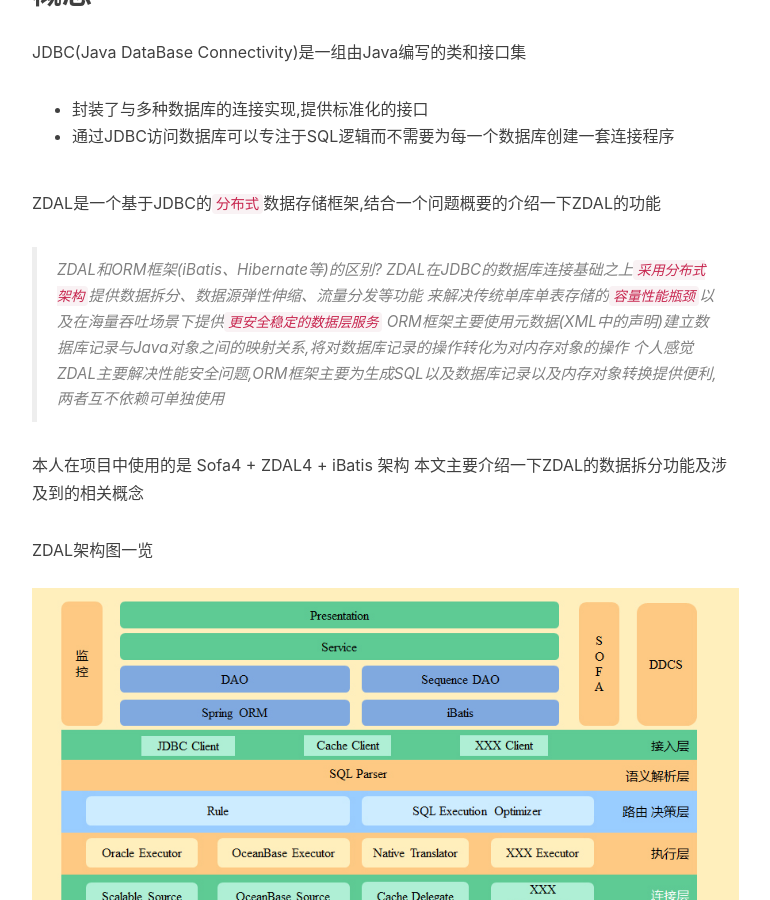
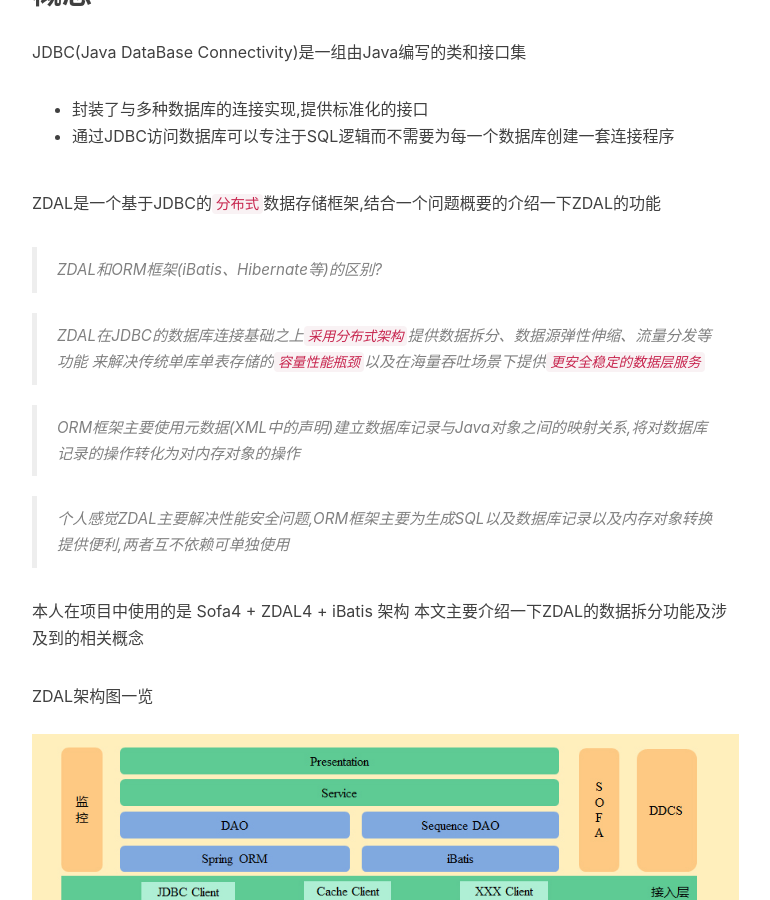
Before and after one commit to DoubleChick/DoubleChick.github.io, a Jekyll site: the page built from _posts/2017-12-10-zdal.markdown, in a window 1280 px wide and 900 px high, scrolled down 597 px. Shown: the whole window, without its empty margins (233-1003 px from the left). Built offline with Jekyll 4.4.1, drawn with Linux system fonts in a browser that asks for light colours; nearby versions of some CDN libraries; comment, search, counter and statistics services are not loaded; some of the changed text lies outside the part shown.

Commit message:
Blog4Part14

````diff
--- a/_posts/2017-12-10-zdal.markdown
+++ b/_posts/2017-12-10-zdal.markdown
@@ -19,9 +19,12 @@
 ZDAL是一个基于JDBC的`分布式`数据存储框架,结合一个问题概要的介绍一下ZDAL的功能
 
 > ZDAL和ORM框架(iBatis、Hibernate等)的区别?
+
 > ZDAL在JDBC的数据库连接基础之上`采用分布式架构`提供数据拆分、数据源弹性伸缩、流量分发等功能
 来解决传统单库单表存储的`容量性能瓶颈`以及在海量吞吐场景下提供`更安全稳定的数据层服务`
+
 > ORM框架主要使用元数据(XML中的声明)建立数据库记录与Java对象之间的映射关系,将对数据库记录的操作转化为对内存对象的操作
+
 > 个人感觉ZDAL主要解决性能安全问题,ORM框架主要为生成SQL以及数据库记录以及内存对象转换提供便利,两者互不依赖可单独使用
 
 本人在项目中使用的是 Sofa4 + ZDAL4 + iBatis 架构
@@ -130,10 +133,10 @@
 ![img](/img/in-post/DepotsTableStructure.png)
 本文中使用throughAIIDB结构分表
 
-> 结合一个简单的例子看一下分库分表的具体配置
-> 假设bkxxx_transfer_detail表中存储支付宝转账明细记录,字段aliPay_id存储支付宝id
-> 现设计以aliPay_id为分表索引
-> 分表规则为根据aliPay_id最后两位(00-99)将原表拆分成100张表
+* 结合一个简单的例子看一下分库分表的具体配置
+* 假设bkxxx_transfer_detail表中存储支付宝转账明细记录,字段aliPay_id存储支付宝id
+* 现设计以aliPay_id为分表索引
+* 分表规则为根据aliPay_id最后两位(00-99)将原表拆分成100张表
 
 自定义静态方法来解析分表索引
 ```java
````
